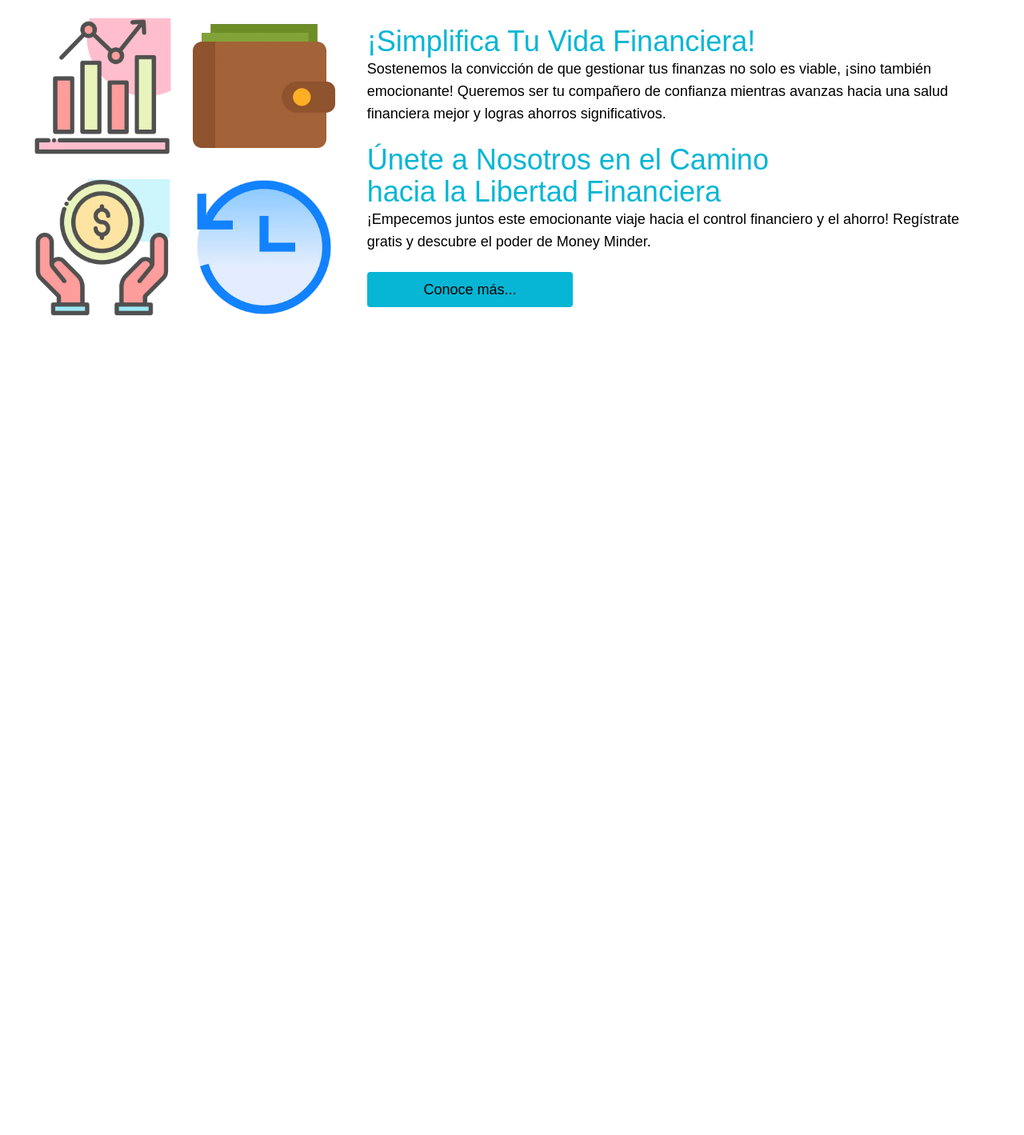
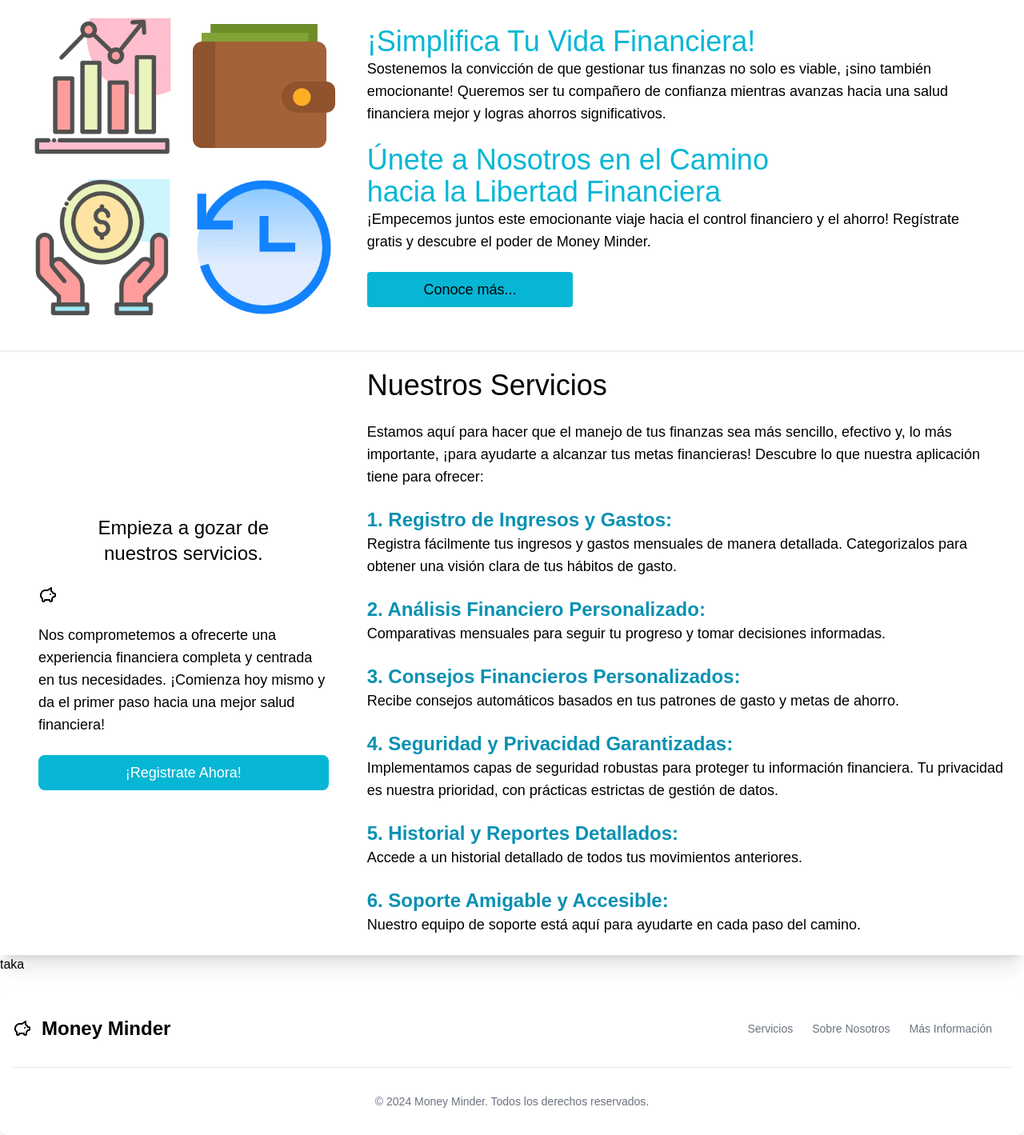
Before and after one commit to Roosendo/money-minder, an Astro site: page / in a window 1280 px wide. Shown: the part 810-2229 px from the top of the page at 80% size. Before the commit the page ends 1248 px from the top, so only its background shows below. Built offline with nearby package versions, Linux system fonts and the light colour scheme; Astro itself is replaced by a stand-in of ours; what @midudev/tailwind-animations would draw is missing.

Commit message:
Add Footer component to the project

```diff
--- /dev/null
+++ b/src/components/Footer.astro
@@ -0,0 +1,40 @@
+---
+import Piggy from "public/Piggy.astro";
+const year: number = new Date().getFullYear();
+---
+
+<footer class="bg-white rounded-lg shadow dark:bg-gray-900 mt-5">
+	<div class="w-full max-w-screen-xl mx-auto p-4 md:py-8">
+		<div class="sm:flex sm:items-center sm:justify-between">
+			<a
+				href="https://flowbite.com/"
+				class="flex items-center mb-4 sm:mb-0 space-x-3 rtl:space-x-reverse"
+			>
+				<Piggy />
+				<span
+					class="self-center text-2xl font-semibold whitespace-nowrap dark:text-white"
+					>Money Minder</span
+				>
+			</a>
+			<ul
+				class="flex flex-wrap items-center mb-6 text-sm font-medium text-gray-500 sm:mb-0 dark:text-gray-400"
+			>
+				<li>
+					<a href="#services" class="hover:underline me-4 md:me-6">Servicios</a>
+				</li>
+				<li>
+					<a href="#about-us" class="hover:underline me-4 md:me-6">Sobre Nosotros</a>
+				</li>
+				<li>
+					<a href="#info" class="hover:underline me-4 md:me-6">Más Información</a>
+				</li>
+			</ul>
+		</div>
+		<hr class="my-6 border-gray-200 sm:mx-auto dark:border-gray-700 lg:my-8" />
+		<span class="block text-sm text-gray-500 sm:text-center dark:text-gray-400"
+			>© {year} <a href="https://flowbite.com/" class="hover:underline"
+				>Money Minder</a
+			>. Todos los derechos reservados.</span
+		>
+	</div>
+</footer>
--- a/src/components/pages/App.astro
+++ b/src/components/pages/App.astro
@@ -3,12 +3,15 @@ import Layout from '@layouts/Layout.astro';
 import NavBar from '@components/NavBar.astro';
 import MainBanner from '@components/MainBanner.astro';
 import Hero from '@components/Hero.astro';
-// import Servicios from '@components/Servicios.astro';
+import Services from '@components/Services.astro';
+import Footer from '@components/Footer.astro';
 ---
 
 <Layout title="Money Minder">
 	<NavBar />
   <MainBanner />
   <Hero />
-  <!-- <Servicios /> -->
+  <Services />
+  <section>taka</section>
+  <Footer />
 </Layout>
```
